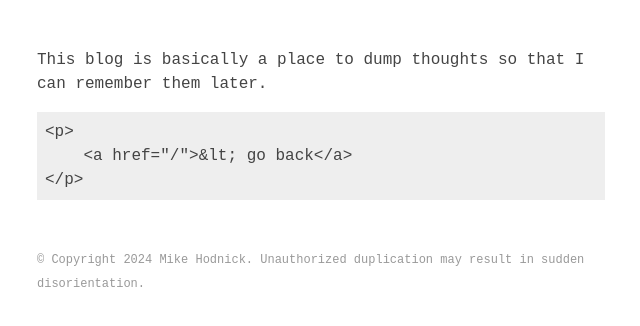
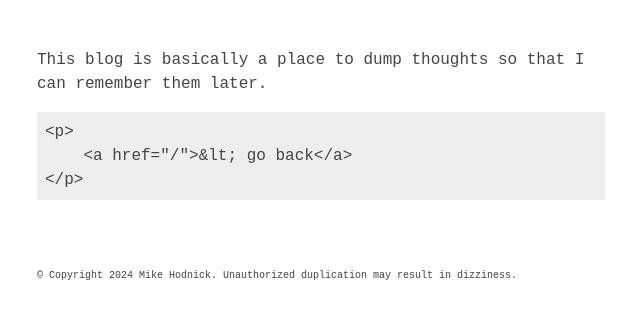
Before and after one commit to kindohm/blog2, an Eleventy site: page content/why.md in a window 1280 px wide. Shown: the whole page, without its empty margins (319-959 px from the left). Built offline with nearby package versions, Linux system fonts and the light colour scheme; Eleventy itself is replaced by a stand-in of ours; code samples lack their colours; files that its build step writes are made by us from their sources; what colorable would draw is missing.

Commit message:
footer style

```diff
--- a/public/css/styles.css
+++ b/public/css/styles.css
@@ -61,9 +61,8 @@ pre code {
 }
 
 footer {
-  margin-top: 3rem;
-  font-size: 12px;
-  color: #999;
+  margin-top: 4rem;
+  font-size: 10px;
 }
 
 /* h2::before {
```
